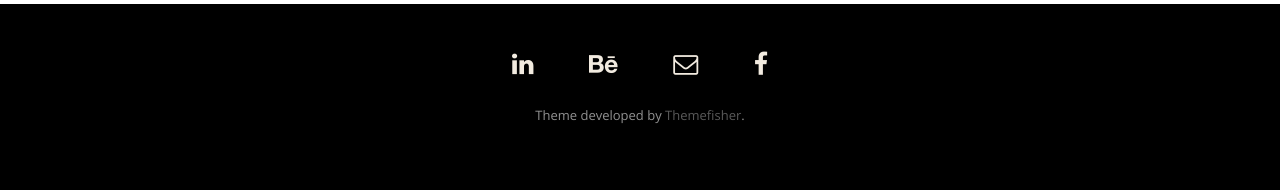
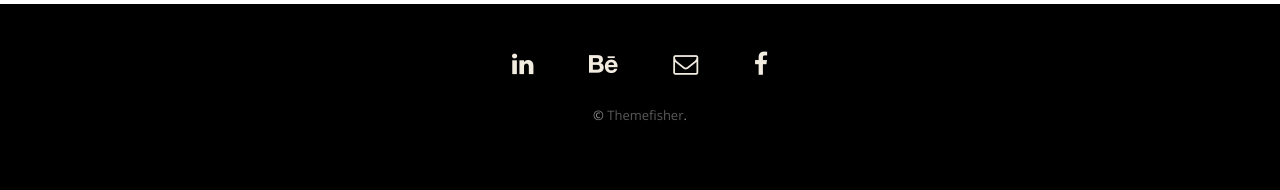
Before and after one commit to studiocentauri/studiocentauri.github.io, a Jekyll site: the page built from index.html, in a window 1280 px wide. Shown: the part 1723-1913 px from the top of the page. Built offline with Jekyll 4.4.1, drawn with Linux system fonts in a browser that asks for light colours; nearby versions of some CDN libraries; some web fonts are replaced; comment, search, counter and statistics services are not loaded.

Commit message:
Fix footer copyright

```diff
--- a/_includes/footer.html
+++ b/_includes/footer.html
@@ -38,7 +38,7 @@
             <li><a href="#">Terms</a></li>
           </ul> -->
         </div>
-        <p>Theme developed by <a href="http://www.themefisher.com">Themefisher</a>.</p>
+        <p>&copy; <a href="http://www.themefisher.com">Themefisher</a>.</p>
       </div>
     </div>
   </div>
```
